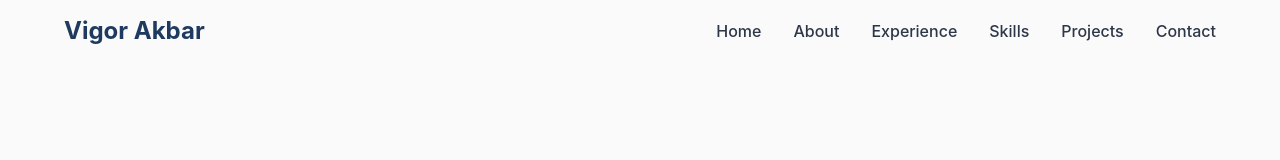
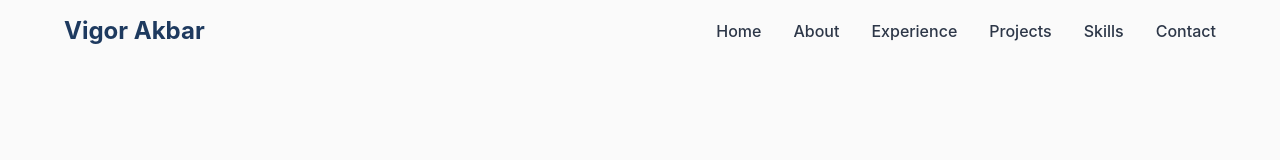
Before and after one commit to vigorakbar/portfolio, a React (Vite) app: page / in a window 1280 px wide. Shown: the top 160 px of the page. Built offline with nearby package versions, Linux system fonts and the light colour scheme.

Commit message:
fix: nav menu order

```diff
--- a/src/components/Header/Header.tsx
+++ b/src/components/Header/Header.tsx
@@ -51,10 +51,10 @@ const Header: React.FC = () => {
               <a href="#experience">Experience</a>
             </li>
             <li className={styles.navItem}>
-              <a href="#skills">Skills</a>
+              <a href="#projects">Projects</a>
             </li>
             <li className={styles.navItem}>
-              <a href="#projects">Projects</a>
+              <a href="#skills">Skills</a>
             </li>
             <li className={styles.navItem}>
               <a href="#contact">Contact</a>
```
